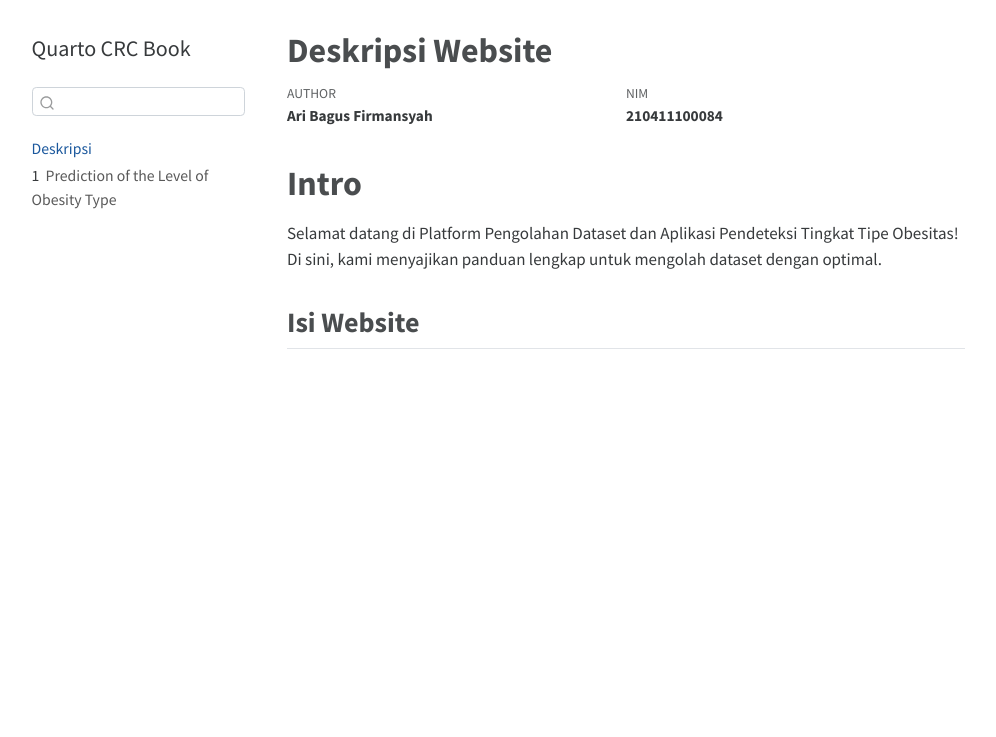
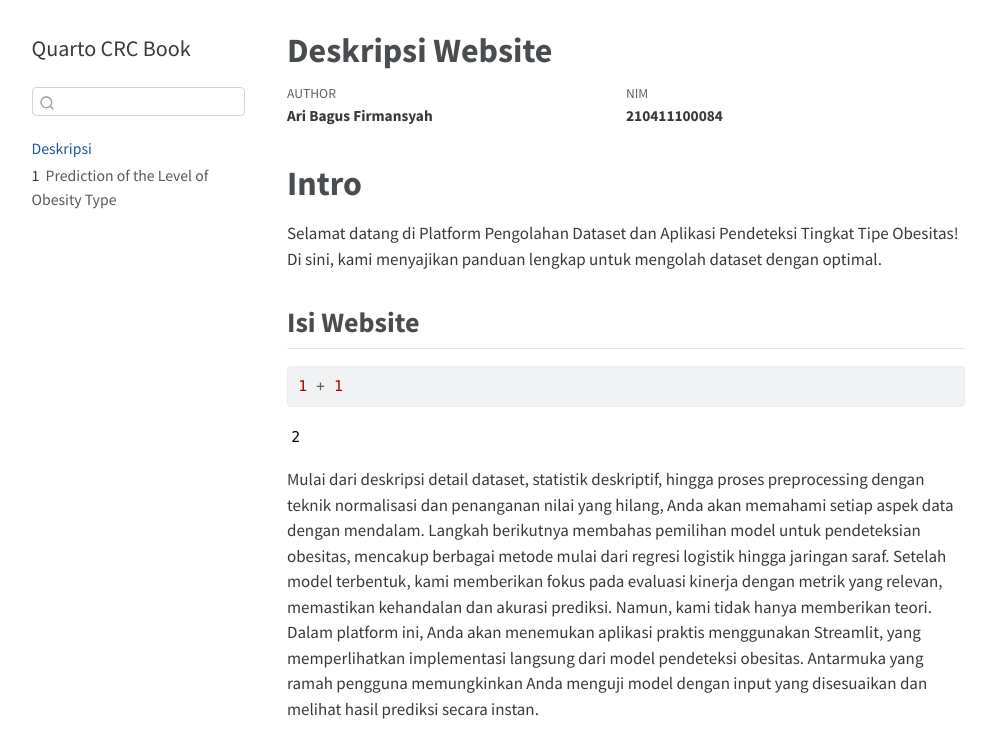
Before and after one commit to AriBagus210411100084/app-prediction-obesity, a plain HTML site: page index.html in a window 1280 px wide. Shown: the top 737 px of the page, without its empty margins (14-1010 px from the left). Drawn offline with Linux system fonts and the light colour scheme.

Commit message:
Update index.html

```diff
--- a/index.html
+++ b/index.html
@@ -202,9 +202,9 @@ pre > code.sourceCode > span > a:first-child::before { text-decoration: underlin
 <section id="software-conventions" class="level2 unnumbered">
 <h2 class="unnumbered anchored" data-anchor-id="software-conventions">Isi Website</h2>
 <div class="cell" data-execution_count="1">
-<!-- <div class="sourceCode cell-code" id="cb1"><pre class="sourceCode python code-with-copy"><code class="sourceCode python"><span id="cb1-1"><a href="#cb1-1" aria-hidden="true" tabindex="-1"></a><span class="dv">1</span> <span class="op">+</span> <span class="dv">1</span></span></code><button title="Copy to Clipboard" class="code-copy-button"><i class="bi"></i></button></pre></div>
-<div class="cell-output cell-output-display" data-execution_count="3"> -->
-<!-- <pre><code>2</code></pre> -->
+<div class="sourceCode cell-code" id="cb1"><pre class="sourceCode python code-with-copy"><code class="sourceCode python"><span id="cb1-1"><a href="#cb1-1" aria-hidden="true" tabindex="-1"></a><span class="dv">1</span> <span class="op">+</span> <span class="dv">1</span></span></code><button title="Copy to Clipboard" class="code-copy-button"><i class="bi"></i></button></pre></div>
+<div class="cell-output cell-output-display" data-execution_count="3">
+<pre><code>2</code></pre>
 </div>
 </div>
 <p>Mulai dari deskripsi detail dataset, statistik deskriptif, hingga proses preprocessing dengan teknik normalisasi dan penanganan nilai yang hilang, Anda akan memahami setiap aspek data dengan mendalam. Langkah berikutnya membahas pemilihan model untuk pendeteksian obesitas, mencakup berbagai metode mulai dari regresi logistik hingga jaringan saraf. Setelah model terbentuk, kami memberikan fokus pada evaluasi kinerja dengan metrik yang relevan, memastikan kehandalan dan akurasi prediksi. Namun, kami tidak hanya memberikan teori. Dalam platform ini, Anda akan menemukan aplikasi praktis menggunakan Streamlit, yang memperlihatkan implementasi langsung dari model pendeteksi obesitas. Antarmuka yang ramah pengguna memungkinkan Anda menguji model dengan input yang disesuaikan dan melihat hasil prediksi secara instan.</p>
```
